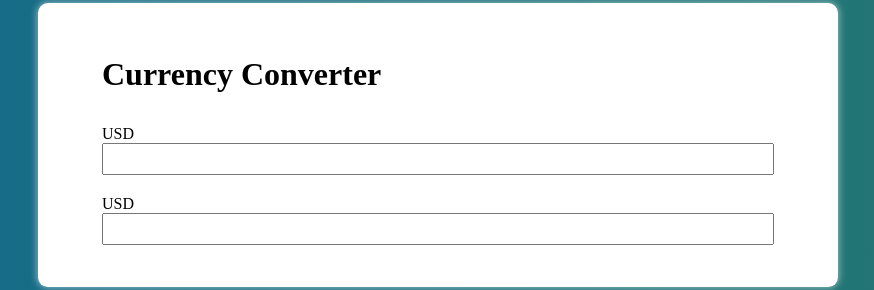
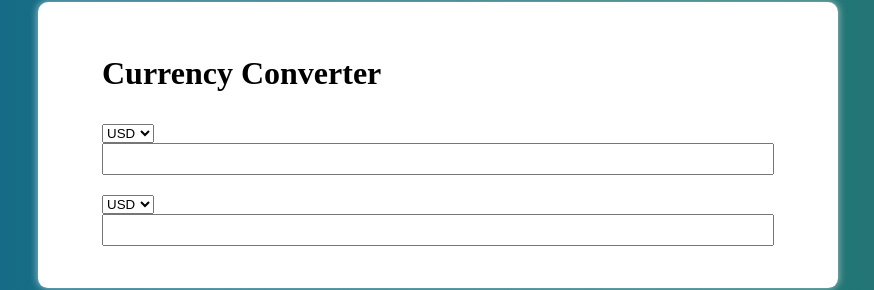
Before and after one commit to orlando-paredes-hamsho/currency-converter, a React (Create React App) app: page / in a window 1280 px wide. Shown: the part 255-545 px from the top of the page, without its empty margins (202-1076 px from the left). Built offline with nearby package versions, Linux system fonts and the light colour scheme.

Commit message:
patch: finalize initial UI

```diff
--- a/src/components/CurrencyField/index.js
+++ b/src/components/CurrencyField/index.js
@@ -5,7 +5,12 @@ function CurrencyField(props) {
   return (
     <fieldset>
       <label htmlFor={props.id}>
-        USD
+        <select>
+          <option>USD</option>
+          <option>MXN</option>
+          <option>EUR</option>
+          <option>CAN</option>
+        </select>
       </label>
       <input id={props.id} type="number" className="currency_field"/>
     </fieldset>
```
